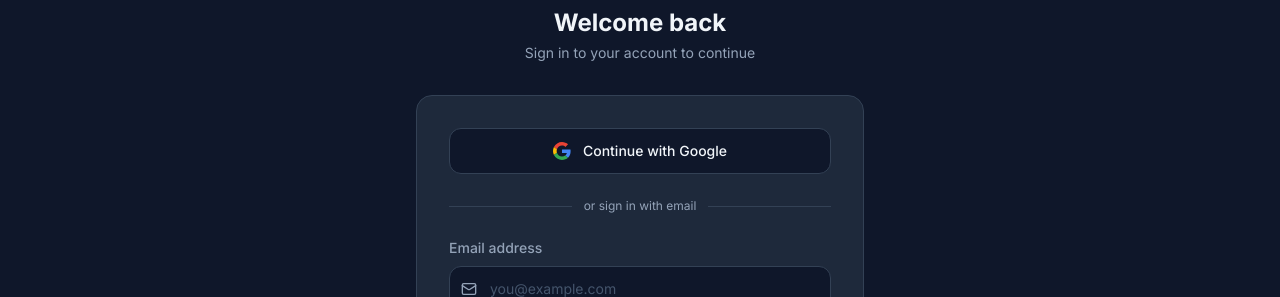
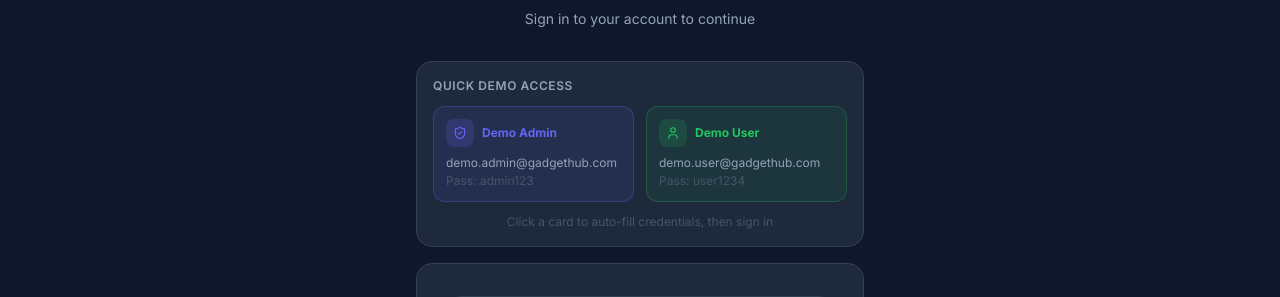
Before and after one commit to Mushfiq599/gadgetHub, a Next.js app in the folder gadgethub/: page /login in a window 1280 px wide. Shown: the part 220-517 px from the top of the page. Built offline with nearby package versions, Linux system fonts and the light colour scheme; no server answers.

Commit message:
demo user and demo admin created

```diff
--- a/gadgethub/app/(main)/login/page.js
+++ b/gadgethub/app/(main)/login/page.js
@@ -3,9 +3,9 @@
 import { useState } from "react";
 import Link from "next/link";
 import { useRouter } from "next/navigation";
-import { useAuth } from "@/context/AuthContext";
+import { useAuth, DEMO_CREDENTIALS } from "@/context/AuthContext";
 import toast from "react-hot-toast";
-import { Cpu, Mail, Lock, Eye, EyeOff, LogIn } from "lucide-react";
+import { Cpu, Mail, Lock, Eye, EyeOff, LogIn, ShieldCheck, User } from "lucide-react";
 
 export default function LoginPage() {
     const { login, loginWithGoogle } = useAuth();
@@ -19,10 +19,7 @@
 
     const handleLogin = async (e) => {
         e.preventDefault();
-        if (!email || !password) {
-            toast.error("Please fill in all fields");
-            return;
-        }
+        if (!email || !password) { toast.error("Please fill in all fields"); return; }
         setLoading(true);
         try {
             await login(email, password);
@@ -30,11 +27,9 @@
             router.push("/");
         } catch (err) {
             const msg =
-                err.code === "auth/invalid-credential"
-                    ? "Invalid email or password"
-                    : err.code === "auth/too-many-requests"
-                        ? "Too many attempts. Try again later."
-                        : "Login failed. Please try again.";
+                err.code === "auth/invalid-credential" ? "Invalid email or password" :
+                    err.code === "auth/too-many-requests" ? "Too many attempts. Try again later." :
+                        "Login failed. Please try again.";
             toast.error(msg);
         } finally {
             setLoading(false);
@@ -47,11 +42,19 @@
             await loginWithGoogle();
             toast.success("Welcome to GadgetHub!");
             router.push("/");
-        } catch (err) {
+        } catch {
             toast.error("Google sign-in failed. Please try again.");
         } finally {
             setGoogleLoading(false);
         }
+    };
+
+    // Fill form with demo credentials
+    const fillDemo = (type) => {
+        const creds = DEMO_CREDENTIALS[type];
+        setEmail(creds.email);
+        setPassword(creds.password);
+        toast.success(`${creds.label} credentials filled!`);
     };
 
     return (
@@ -82,7 +85,92 @@
                     </p>
                 </div>
 
-                {/* Card */}
+                {/* ── Demo credentials ── */}
+                <div
+                    style={{
+                        backgroundColor: "#1e293b",
+                        border: "1px solid #334155",
+                    }}
+                    className="rounded-2xl p-4 mb-4"
+                >
+                    <p
+                        className="text-xs font-semibold uppercase tracking-wider mb-3"
+                        style={{ color: "#94a3b8" }}
+                    >
+                        Quick Demo Access
+                    </p>
+                    <div className="grid grid-cols-2 gap-3">
+
+                        {/* Demo Admin */}
+                        <button
+                            onClick={() => fillDemo("admin")}
+                            style={{
+                                backgroundColor: "rgba(99,102,241,0.1)",
+                                border: "1px solid rgba(99,102,241,0.3)",
+                            }}
+                            className="flex flex-col items-start p-3 rounded-xl hover:border-indigo-500 transition-colors text-left"
+                        >
+                            <div className="flex items-center gap-2 mb-2">
+                                <div
+                                    className="w-7 h-7 rounded-lg flex items-center justify-center"
+                                    style={{ backgroundColor: "rgba(99,102,241,0.2)" }}
+                                >
+                                    <ShieldCheck size={14} style={{ color: "#6366f1" }} />
+                                </div>
+                                <span
+                                    className="text-xs font-bold"
+                                    style={{ color: "#6366f1" }}
+                                >
+                                    Demo Admin
+                                </span>
+                            </div>
+                            <p className="text-xs" style={{ color: "#94a3b8" }}>
+                                {DEMO_CREDENTIALS.admin.email}
+                            </p>
+                            <p className="text-xs mt-0.5" style={{ color: "#475569" }}>
+                                Pass: {DEMO_CREDENTIALS.admin.password}
+                            </p>
+                        </button>
+
+                        {/* Demo User */}
+                        <button
+                            onClick={() => fillDemo("user")}
+                            style={{
+                                backgroundColor: "rgba(34,197,94,0.08)",
+                                border: "1px solid rgba(34,197,94,0.25)",
+                            }}
+                            className="flex flex-col items-start p-3 rounded-xl hover:border-green-500 transition-colors text-left"
+                        >
+                            <div className="flex items-center gap-2 mb-2">
+                                <div
+                                    className="w-7 h-7 rounded-lg flex items-center justify-center"
+                                    style={{ backgroundColor: "rgba(34,197,94,0.15)" }}
+                                >
+                                    <User size={14} style={{ color: "#22c55e" }} />
+                                </div>
+                                <span
+                                    className="text-xs font-bold"
+                                    style={{ color: "#22c55e" }}
+                                >
+                                    Demo User
+                                </span>
+                            </div>
+                            <p className="text-xs" style={{ color: "#94a3b8" }}>
+                                {DEMO_CREDENTIALS.user.email}
+                            </p>
+                            <p className="text-xs mt-0.5" style={{ color: "#475569" }}>
+                                Pass: {DEMO_CREDENTIALS.user.password}
+                            </p>
+
+                        </button>
+                    </div>
+
+                    <p className="text-xs mt-3 text-center" style={{ color: "#475569" }}>
+                        Click a card to auto-fill credentials, then sign in
+                    </p>
+                </div>
+
+                {/* Login card */}
                 <div
                     style={{
                         backgroundColor: "#1e293b",
@@ -90,7 +178,7 @@
                     }}
                     className="rounded-2xl p-8"
                 >
-                    {/* Google button */}
+                    {/* Google */}
                     <button
                         onClick={handleGoogle}
                         disabled={googleLoading}
@@ -101,7 +189,6 @@
                         }}
                         className="w-full flex items-center justify-center gap-3 py-3 rounded-xl text-sm font-medium hover:border-indigo-500 transition-colors disabled:opacity-50 disabled:cursor-not-allowed mb-6"
                     >
-                        {/* Google SVG icon */}
                         <svg width="18" height="18" viewBox="0 0 48 48">
                             <path fill="#EA4335" d="M24 9.5c3.54 0 6.71 1.22 9.21 3.6l6.85-6.85C35.9 2.38 30.47 0 24 0 14.62 0 6.51 5.38 2.56 13.22l7.98 6.19C12.43 13.72 17.74 9.5 24 9.5z" />
                             <path fill="#4285F4" d="M46.98 24.55c0-1.57-.15-3.09-.38-4.55H24v9.02h12.94c-.58 2.96-2.26 5.48-4.78 7.18l7.73 6c4.51-4.18 7.09-10.36 7.09-17.65z" />
@@ -125,18 +212,11 @@
 
                         {/* Email */}
                         <div>
-                            <label
-                                className="block text-sm font-medium mb-2"
-                                style={{ color: "#94a3b8" }}
-                            >
+                            <label className="block text-sm font-medium mb-2" style={{ color: "#94a3b8" }}>
                                 Email address
                             </label>
                             <div className="relative">
-                                <Mail
-                                    size={16}
-                                    className="absolute left-3 top-1/2 -translate-y-1/2"
-                                    style={{ color: "#94a3b8" }}
-                                />
+                                <Mail size={16} className="absolute left-3 top-1/2 -translate-y-1/2" style={{ color: "#94a3b8" }} />
                                 <input
                                     type="email"
                                     value={email}
@@ -154,18 +234,11 @@
 
                         {/* Password */}
                         <div>
-                            <label
-                                className="block text-sm font-medium mb-2"
-                                style={{ color: "#94a3b8" }}
-                            >
+                            <label className="block text-sm font-medium mb-2" style={{ color: "#94a3b8" }}>
                                 Password
                             </label>
                             <div className="relative">
-                                <Lock
-                                    size={16}
-                                    className="absolute left-3 top-1/2 -translate-y-1/2"
-                                    style={{ color: "#94a3b8" }}
-                                />
+                                <Lock size={16} className="absolute left-3 top-1/2 -translate-y-1/2" style={{ color: "#94a3b8" }} />
                                 <input
                                     type={showPassword ? "text" : "password"}
                                     value={password}
@@ -214,11 +287,7 @@
                 {/* Footer link */}
                 <p className="text-center text-sm mt-6" style={{ color: "#94a3b8" }}>
                     Don&apos;t have an account?{" "}
-                    <Link
-                        href="/register"
-                        style={{ color: "#6366f1" }}
-                        className="font-medium hover:opacity-80 transition-opacity"
-                    >
+                    <Link href="/register" style={{ color: "#6366f1" }} className="font-medium hover:opacity-80 transition-opacity">
                         Create one
                     </Link>
                 </p>
--- a/gadgethub/context/AuthContext.jsx
+++ b/gadgethub/context/AuthContext.jsx
@@ -11,40 +11,77 @@
 } from "firebase/auth";
 import { auth, googleProvider } from "@/lib/firebase";
 
+// ── Hardcoded admin emails ──────────────────────────────────────────
+// Add your own email here to get admin access
+const ADMIN_EMAILS = [
+    "admin@gadgethub.com",
+    "demo.admin@gadgethub.com",
+];
+
+// ── Demo credentials (shown on login page) ──────────────────────────
+export const DEMO_CREDENTIALS = {
+    admin: {
+        email: "demo.admin@gadgethub.com",
+        password: "admin123",
+        label: "Demo Admin",
+    },
+    user: {
+        email: "demo.user@gadgethub.com",
+        password: "user1234",
+        label: "Demo User",
+    },
+};
+
 const AuthContext = createContext(null);
 
 export function AuthProvider({ children }) {
     const [user, setUser] = useState(null);
+    const [role, setRole] = useState(null); // "admin" | "user" | null
     const [loading, setLoading] = useState(true);
+
+    // Derive role from email
+    const deriveRole = (firebaseUser) => {
+        if (!firebaseUser) return null;
+        return ADMIN_EMAILS.includes(firebaseUser.email) ? "admin" : "user";
+    };
 
     useEffect(() => {
         const unsubscribe = onAuthStateChanged(auth, (firebaseUser) => {
             setUser(firebaseUser);
+            setRole(deriveRole(firebaseUser));
             setLoading(false);
         });
         return () => unsubscribe();
     }, []);
 
     const login = async (email, password) => {
-        await signInWithEmailAndPassword(auth, email, password);
+        const result = await signInWithEmailAndPassword(auth, email, password);
+        setRole(deriveRole(result.user));
     };
 
     const register = async (name, email, password) => {
         const result = await createUserWithEmailAndPassword(auth, email, password);
         await updateProfile(result.user, { displayName: name });
-        setUser({ ...result.user, displayName: name });
+        const updatedUser = { ...result.user, displayName: name };
+        setUser(updatedUser);
+        setRole(deriveRole(updatedUser));
     };
 
     const loginWithGoogle = async () => {
-        await signInWithPopup(auth, googleProvider);
+        const result = await signInWithPopup(auth, googleProvider);
+        setRole(deriveRole(result.user));
     };
 
     const logout = async () => {
         await signOut(auth);
+        setUser(null);
+        setRole(null);
     };
 
     return (
-        <AuthContext.Provider value={{ user, loading, login, register, loginWithGoogle, logout }}>
+        <AuthContext.Provider
+            value={{ user, role, loading, login, register, loginWithGoogle, logout }}
+        >
             {children}
         </AuthContext.Provider>
     );
@@ -55,3 +92,13 @@
     if (!ctx) throw new Error("useAuth must be used inside AuthProvider");
     return ctx;
 }
+
+export function useIsAdmin() {
+    const { role } = useAuth();
+    return role === "admin";
+}
+
+export function useIsUser() {
+    const { role } = useAuth();
+    return role === "user";
+}
```
